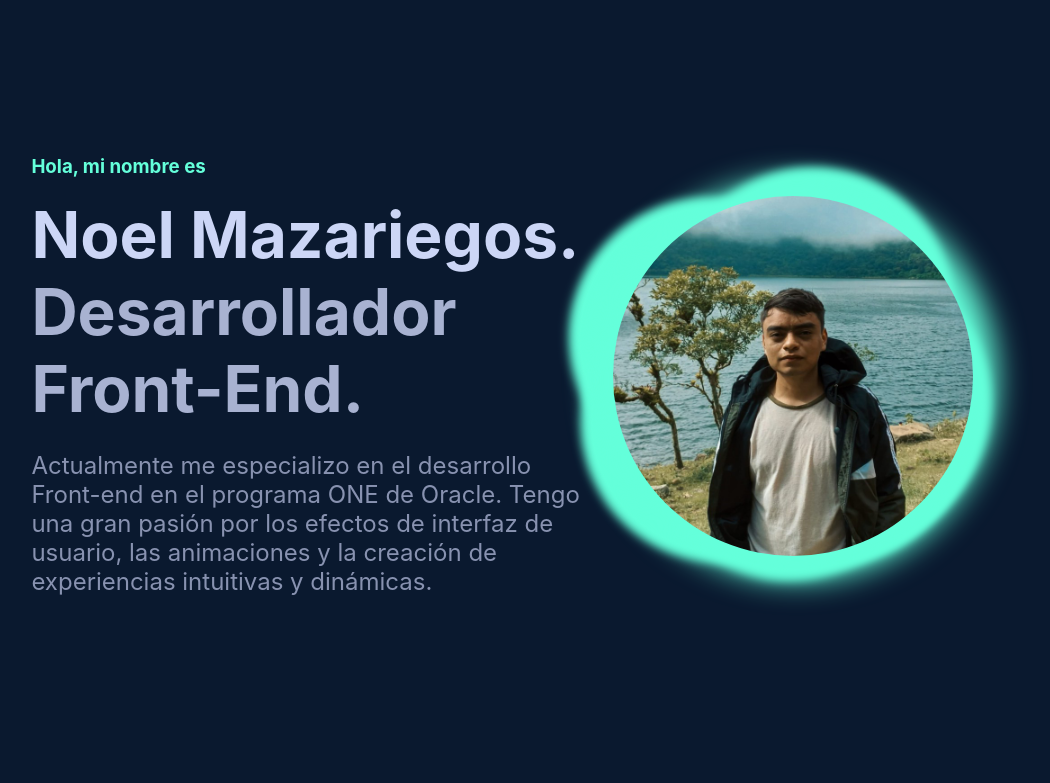
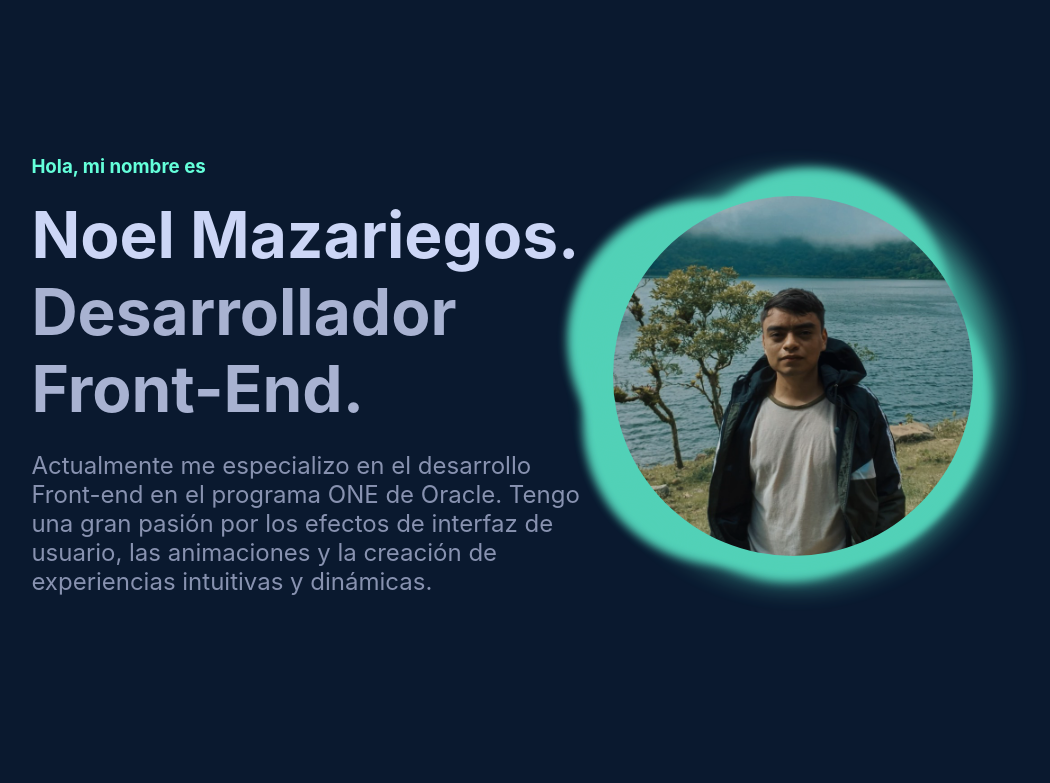
Before and after one commit to Noel1kt/Noel.dev, a React (Vite) app: page / in a window 1280 px wide. Shown: the top 783 px of the page, without its empty margins (155-1205 px from the left). Built offline with nearby package versions, Linux system fonts and the light colour scheme.

Commit message:
styled animation

```diff
--- a/src/App.css
+++ b/src/App.css
@@ -33,6 +33,7 @@
     flex-direction: column;
     align-items: center;
     justify-content: space-evenly;
+    z-index: -1;
 
 }
 
@@ -47,6 +48,7 @@
 
 .center {
     position: relative;
+    opacity: 0.8;
 }
 
 .ball {
@@ -55,6 +57,7 @@
   width: 50vh;
   height: 50vh;
   background: #64ffda;
+  opacity: 0.8;
   border-radius: 50%;
           filter: blur(15px);
 }
@@ -65,7 +68,7 @@
   left: 30%;
   width: 35vh;
   height: 35vh;
-          transform: rotate(5deg);
+          transform: rotate(4deg);
 }
 .blubb-1:after {
   position: absolute;
@@ -86,7 +89,7 @@
   left: 25%;
   width: 35vh;
   height: 35vh;
-          transform: rotate(6deg);
+          transform: rotate(5deg);
 }
 .blubb-2:after {
   position: absolute;
@@ -106,7 +109,7 @@
   top: 25%;
   left: 25%;
   width: 35vh;
-          transform: rotate(4deg);
+          transform: rotate(3deg);
 }
 .blubb-3:after {
   position: absolute;
@@ -127,7 +130,7 @@
   left: 25%;
   width: 35vh;
   height: 35vh;
-          transform: rotate(3deg);
+          transform: rotate(2deg);
 }
 .blubb-4:after {
   position: absolute;
@@ -169,7 +172,7 @@
   left: 25%;
   width: 35vh;
   height: 35vh;
-          transform: rotate(6deg);
+          transform: rotate(5deg);
 }
 .blubb-6:after {
   position: absolute;
@@ -190,7 +193,7 @@
   left: 25%;
   width: 35vh;
   height: 35vh;
-          transform: rotate(5deg);
+          transform: rotate(2deg);
 }
 .blubb-7:after {
   position: absolute;
@@ -211,7 +214,7 @@
   left: 25%;
   width: 35vh;
   height: 35vh;
-          transform: rotate(6deg);
+          transform: rotate(4deg);
 }
 .blubb-8:after {
   position: absolute;
--- a/src/Sections/About.jsx
+++ b/src/Sections/About.jsx
@@ -35,6 +35,7 @@ export const About = () => {
                 <div className="sparkle-10"></div>
                 <img className='profile-photo-img' src={profilePhoto} alt="" />
             </div>
+
         </div>
         </section>
     )
```
